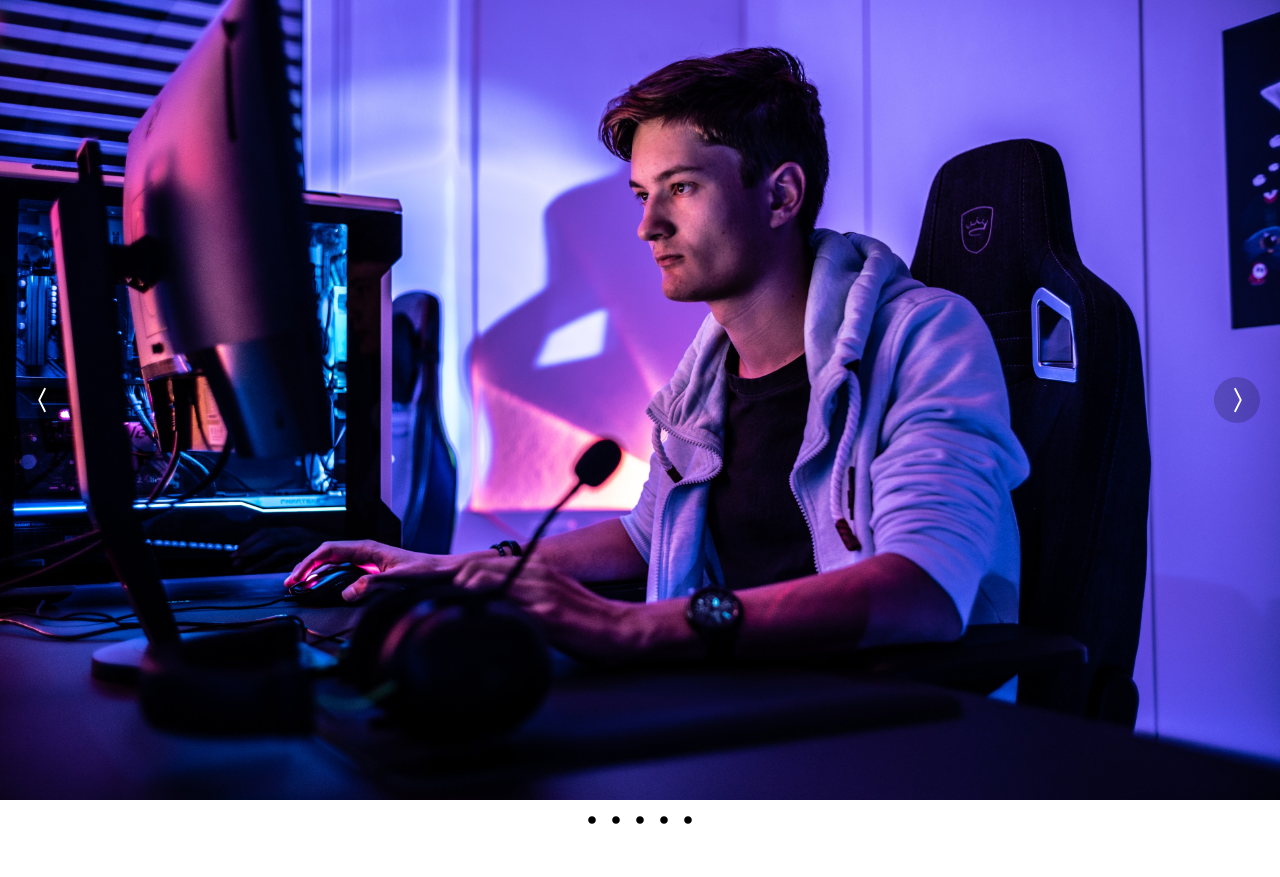
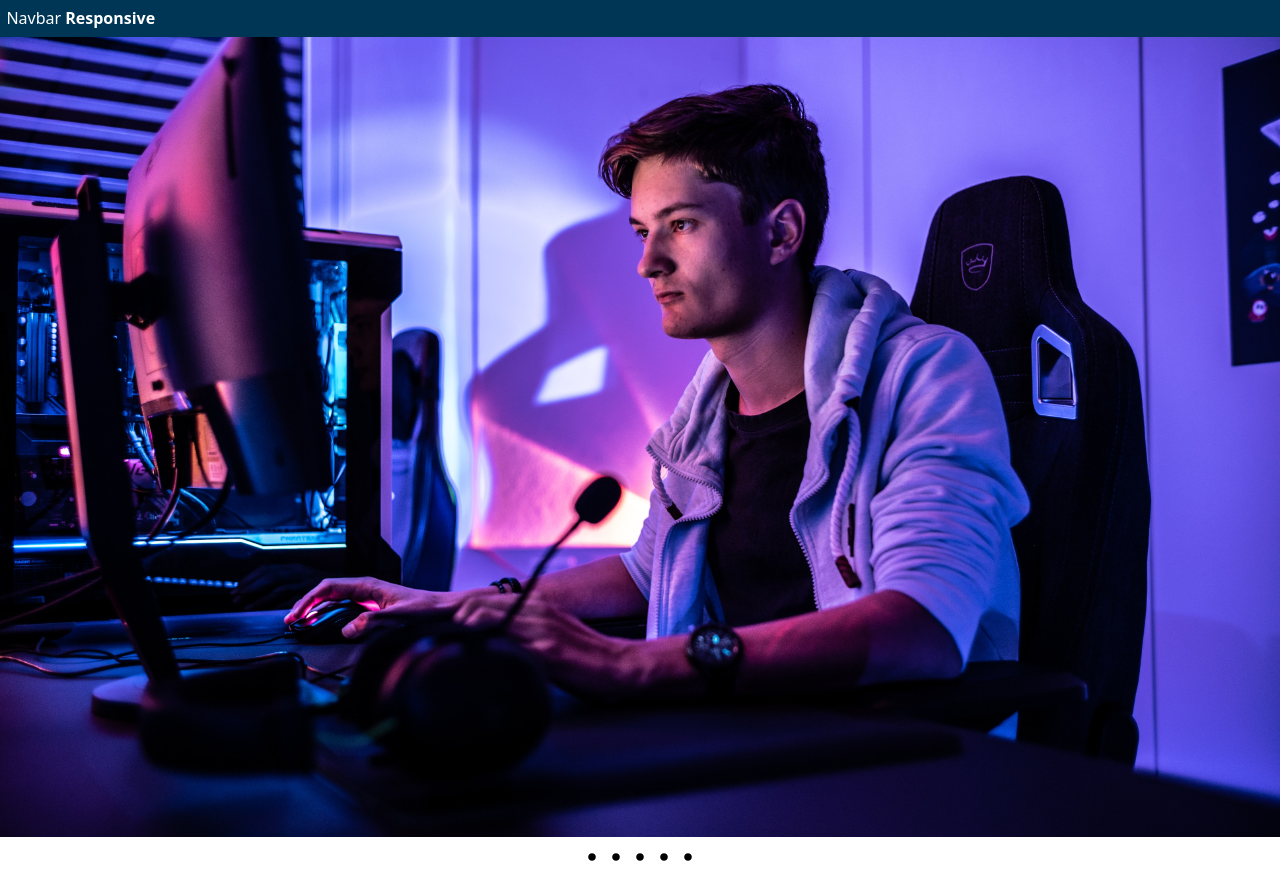
Before and after one commit to Zeke-Cachi/E-Commerce_App, a React (Create React App) app: page / in a window 1280 px wide. Before the commit the page ends 840 px from the top, so only its background shows below. Built offline with nearby package versions, Linux system fonts and the light colour scheme.

Commit message:
#se arregló error de ruta en Components/Navbar

```diff
--- a/src/App.js
+++ b/src/App.js
@@ -1,11 +1,13 @@
 import React from "react";
 import Carousel from "./components/Carousel/Carousel";
+import Navbar from "./components/Navbar";
 
 import product1 from "./assets/img/uno.jpg";
 import product2 from "./assets/img/dos.jpg";
 import product3 from "./assets/img/tres.jpg";
 import product4 from "./assets/img/cuatro.jpg";
 import product5 from "./assets/img/cinco.jpg";
+
 
 
 
@@ -21,7 +23,7 @@ const slides = [
 function App() {
   return (
   <>
-
+    <Navbar />
     <Carousel slides={slides} />
 
   </>
--- a/src/components/Navbar.jsx
+++ b/src/components/Navbar.jsx
@@ -0,0 +1,29 @@
+import React from 'react'
+import styled from 'styled-components'
+
+const Navbar = () => {
+  return (
+    <>
+    <NavContainer>
+        <h2>Navbar <span>Responsive</span></h2>
+    </NavContainer>
+    </>
+  )
+}
+
+export default Navbar
+
+const NavContainer = styled.nav`
+h2{
+  color: white;
+    font-weight: 400;
+    span{
+        font-weight: bold;
+    }
+}
+padding: .4rem;
+background-color: #003655;
+display: flex;
+align-items: center;
+justify-content: space-between;
+`
```
